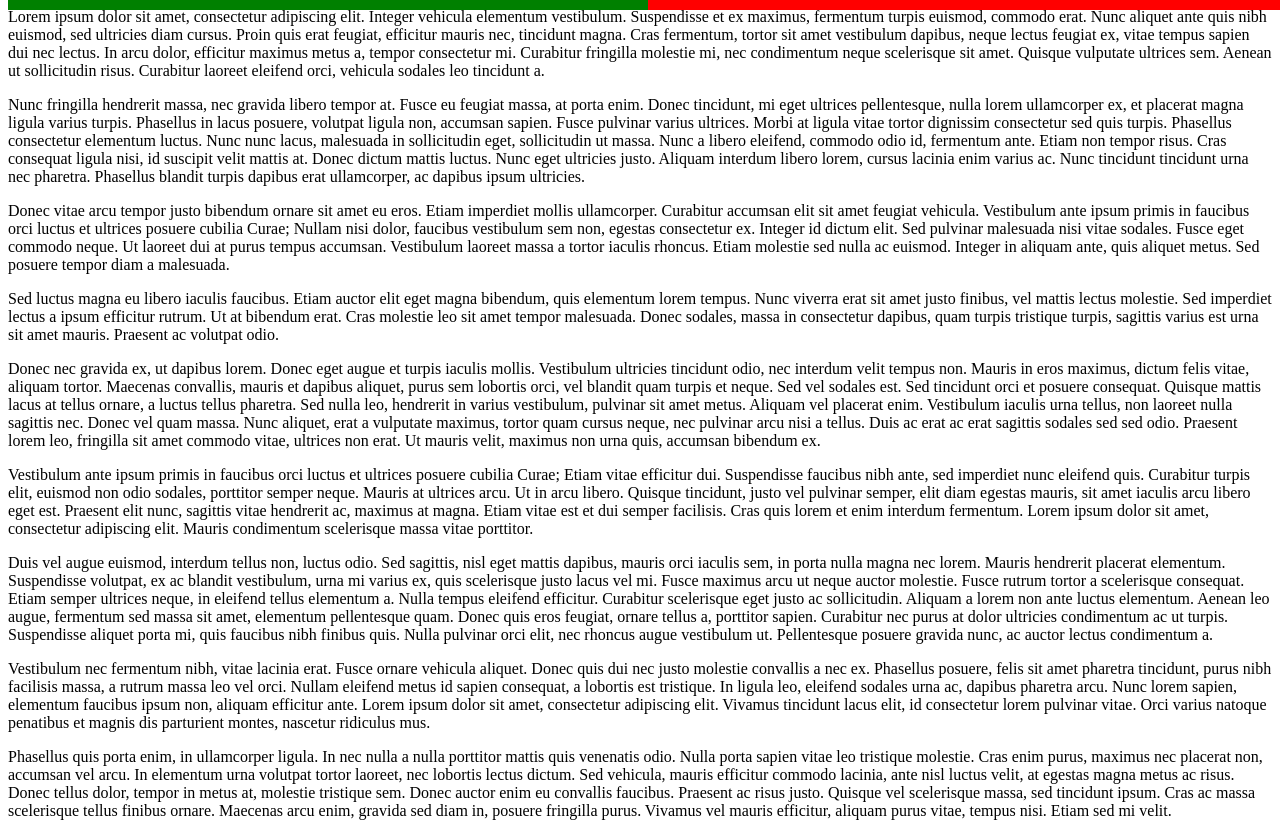
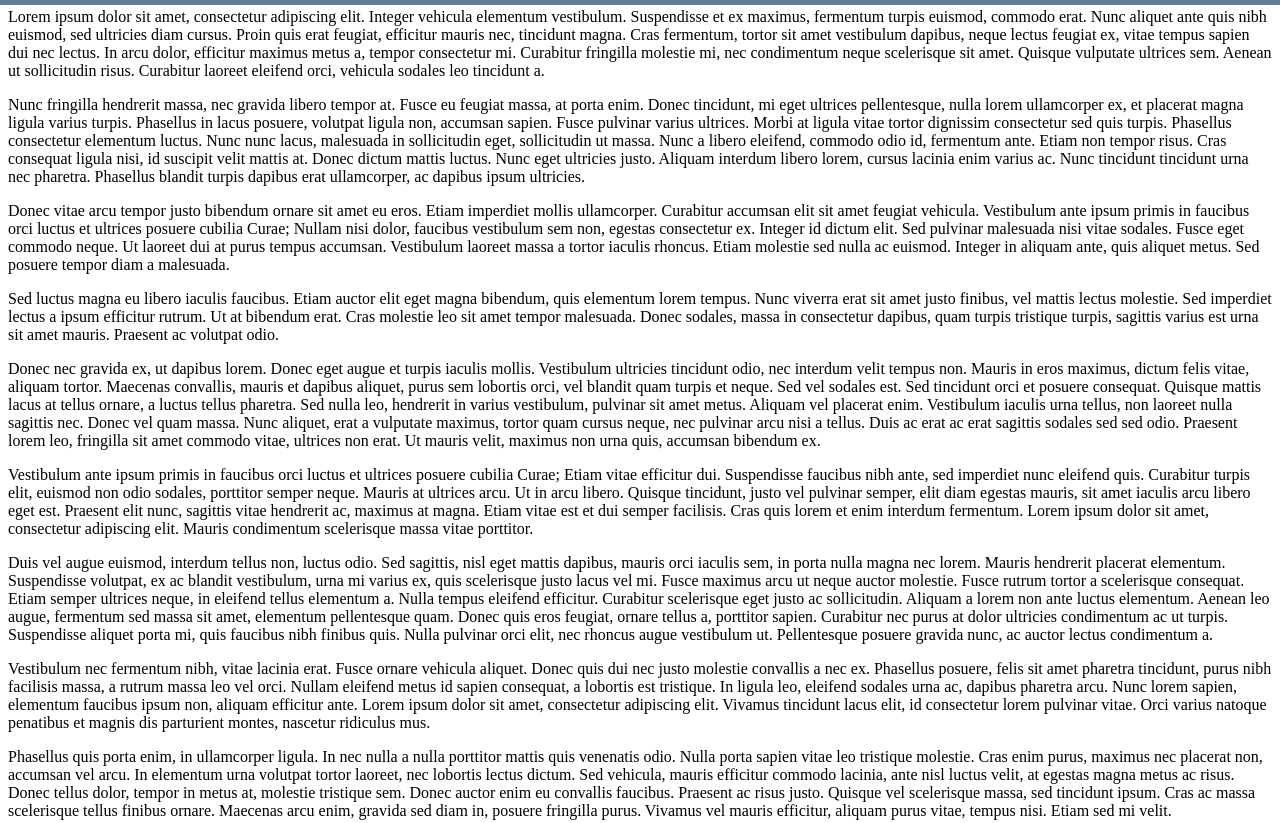
Before and after one commit to tsaiDavid/vanilla-progress-scroll, a website built with Parcel: page index.html in a window 1280 px wide. Shown: the top 823 px of the page. Built offline with nearby package versions, Linux system fonts and the light colour scheme.

Commit message:
Implemented first pass with styles

```diff
--- a/index.css
+++ b/index.css
@@ -1,15 +1,19 @@
 #progress-container {
   position: fixed;
   top: 0;
-  background-color: red;
-  height: 10px;
+  left: 0;
+  right: 0;
+  background-color: #eee;
+  height: 5px;
   width: 100%;
 }
 
 #progress-indicator {
   position: fixed;
   top: 0;
-  background-color: green;
+  left: 0;
+  right: 0;
+  background-color: #617c93;
   width: 50%;
-  height: 10px;
+  height: 5px;
 }
--- a/src/index.js
+++ b/src/index.js
@@ -1,13 +1,15 @@
+const pidEl = document.getElementById("progress-indicator");
+
 document.onscroll = function() {
   const windowHeight = window.innerHeight;
   const contentScrolled = window.pageYOffset;
   const bodyHeight = document.body.offsetHeight;
 
   if (bodyHeight - contentScrolled <= windowHeight) {
-    console.log("100%");
+    pidEl.style.width = "100%";
   } else {
     const num = contentScrolled / (bodyHeight - windowHeight) * 100;
     const numAsString = `${parseInt(num)}%`;
-    console.log(numAsString);
+    pidEl.style.width = numAsString;
   }
 };
```
